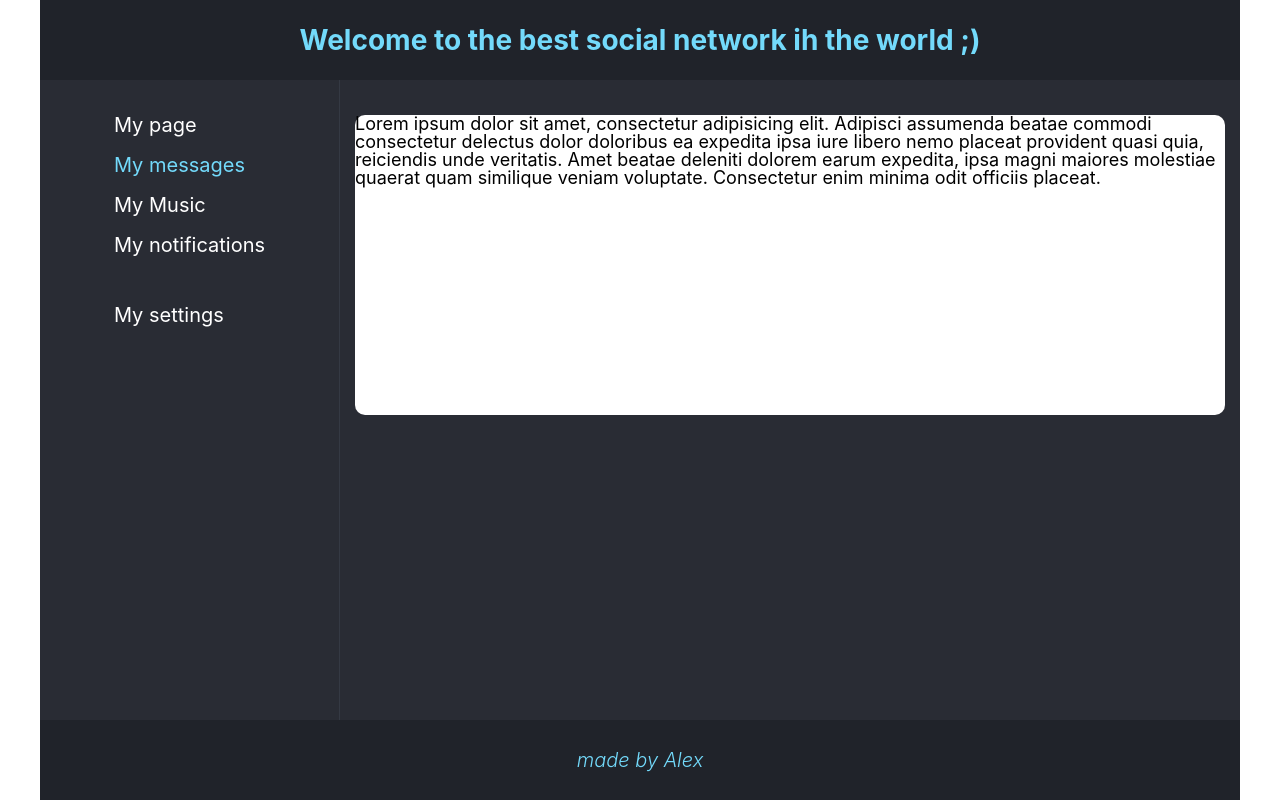
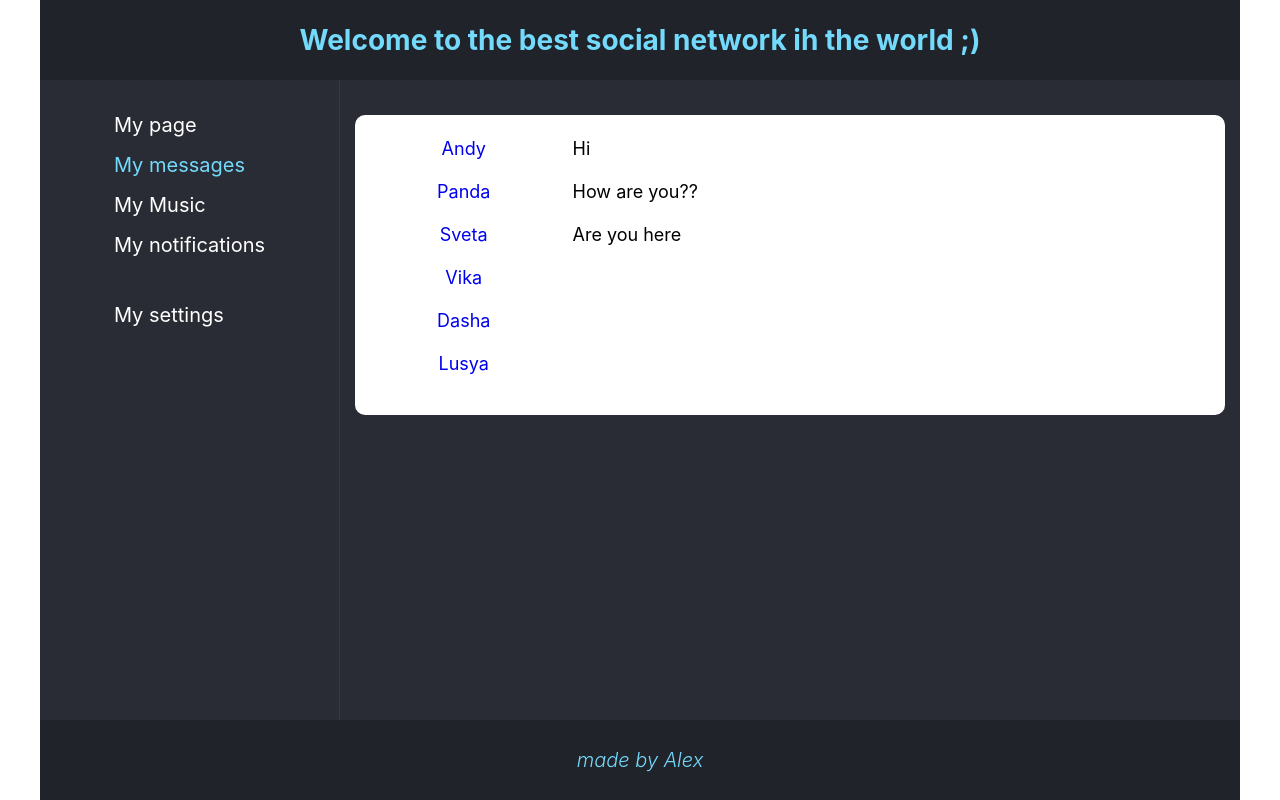
Before and after one commit to Svyat0y/social_network, a React (Create React App) app: page /myMessages in a window 1280 px wide. Built offline with nearby package versions, Linux system fonts and the light colour scheme.

Commit message:
refactoring

```diff
--- a/src/components/MainPage/MyMessages/MyMessages.jsx
+++ b/src/components/MainPage/MyMessages/MyMessages.jsx
@@ -1,13 +1,35 @@
 import React from 'react';
 import classes from './MyMessages.module.css';
+import {NavLink} from "react-router-dom";
 
-const MyMessages = () => {
+const DialogItem = (props) => {
+    return (
+        <li className={classes.dialog}>
+            <NavLink to={'/myMessages/' + props.id}>{props.name}</NavLink>
+        </li>
+    );
+}
+
+const MessageItem = (props) => {
+    return <div className={classes.message}>{props.message}</div>
+}
+
+const MyMessages = (props) => {
     return (
         <div className={classes.wrapper}>
-            Lorem ipsum dolor sit amet, consectetur adipisicing elit. Adipisci assumenda beatae commodi consectetur
-            delectus dolor doloribus ea expedita ipsa iure libero nemo placeat provident quasi quia, reiciendis unde
-            veritatis. Amet beatae deleniti dolorem earum expedita, ipsa magni maiores molestiae quaerat quam similique
-            veniam voluptate. Consectetur enim minima odit officiis placeat.
+            <ul className={classes.dialog_items}>
+                <DialogItem name='Andy' id='1' />
+                <DialogItem name='Panda' id='2' />
+                <DialogItem name='Sveta' id='3' />
+                <DialogItem name='Vika' id='4' />
+                <DialogItem name='Dasha' id='5' />
+                <DialogItem name='Lusya' id='6' />
+            </ul>
+            <div className={classes.dialog_messages}>
+                <MessageItem message='Hi' />
+                <MessageItem message='How are you??' />
+                <MessageItem message='Are you here' />
+            </div>
         </div>
     );
 }
--- a/src/components/MainPage/MyMessages/MyMessages.module.css
+++ b/src/components/MainPage/MyMessages/MyMessages.module.css
@@ -4,4 +4,15 @@
     background: #ffffff;
     margin: 35px 15px 0;
     border-radius: 10px;
+    display: grid;
+    grid-template-columns: 3fr 9fr;
 }
+.dialog_items {
+    text-align: center;
+}
+.dialog {
+    margin: 25px 0;
+}
+.message {
+    margin: 25px 0;
+}
```
Also changed, not shown: 1 other file (tests, documents, lock files or other folders).
